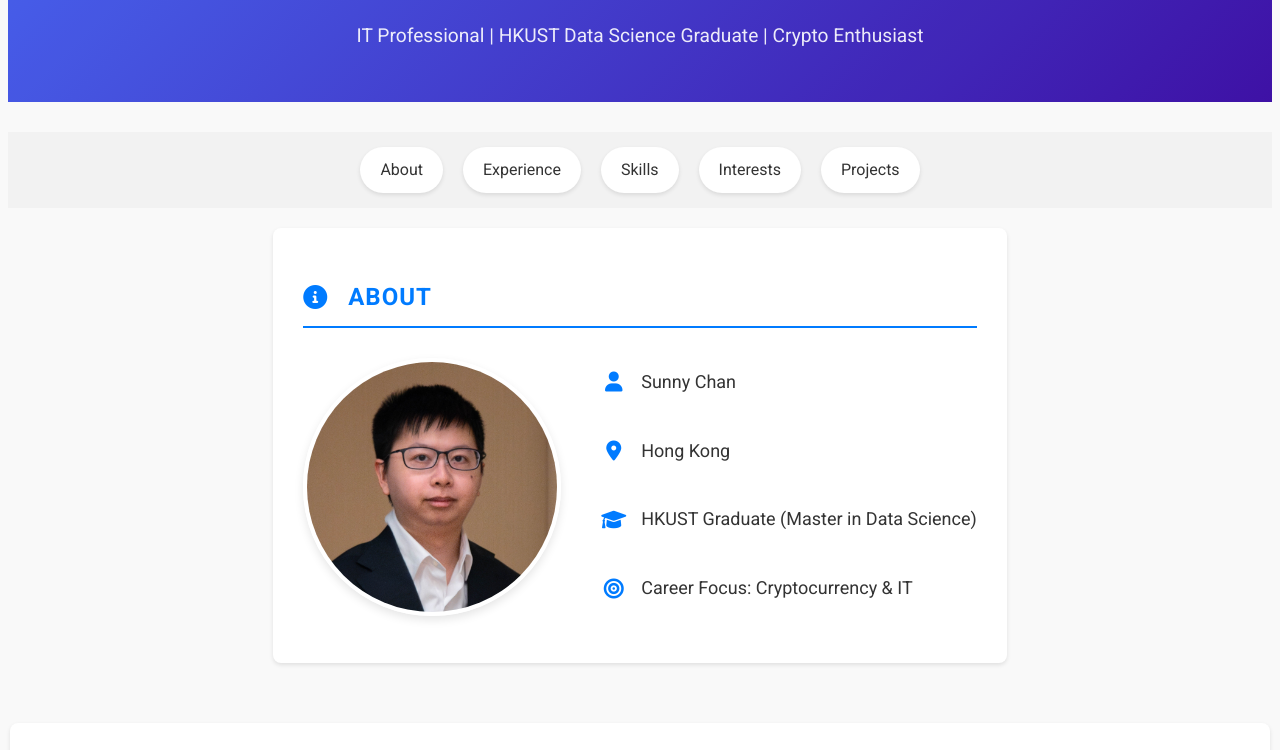
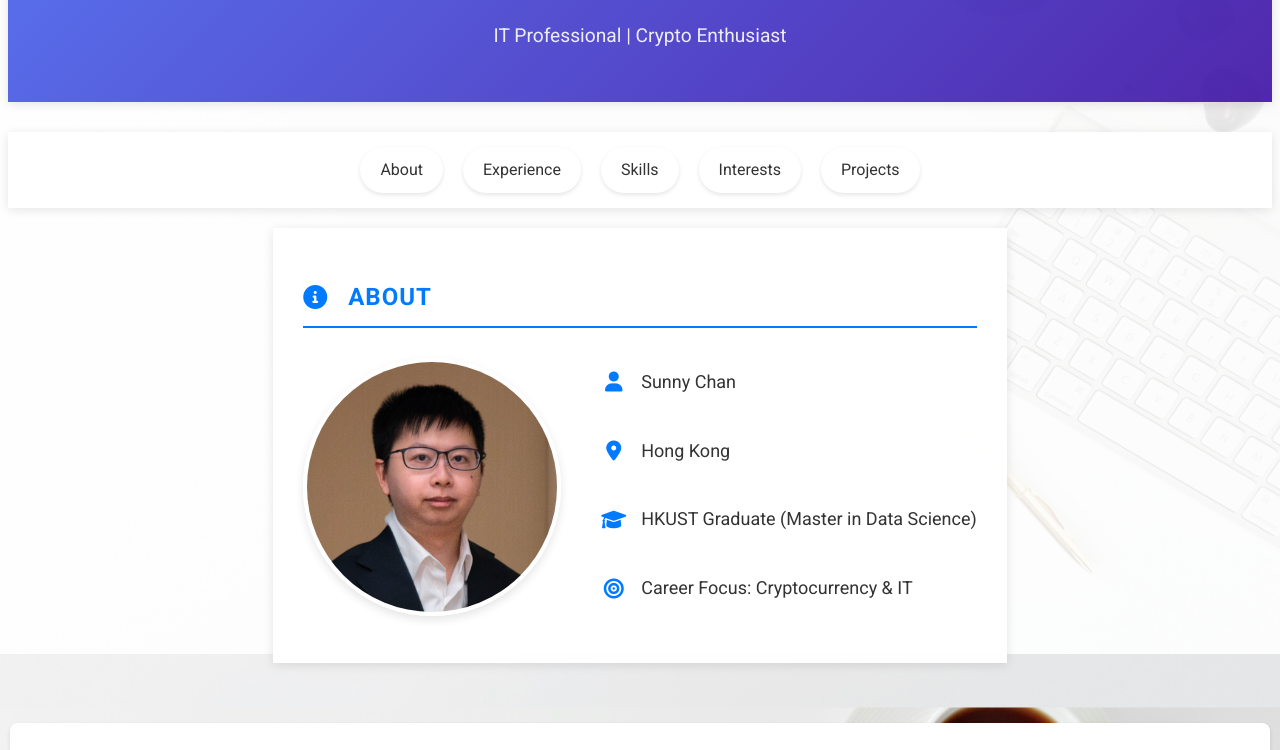
Before and after one commit to Suddy-Chan/Suddy-Chan.github.io, a plain HTML site: page index.html in a window 1280 px wide. Shown: the part 146-896 px from the top of the page. Drawn offline with Linux system fonts and the light colour scheme.

Commit message:
Add background image

```diff
--- a/index.html
+++ b/index.html
@@ -9,7 +9,7 @@
     <!-- Hero Section -->
     <div class="hero">
         <h1>Sunny Chan</h1>
-        <p class="tagline">IT Professional | HKUST Data Science Graduate | Crypto Enthusiast</p>
+        <p class="tagline">IT Professional | Crypto Enthusiast</p>
     </div>
 
     <!-- Navigation -->
@@ -91,9 +91,9 @@
                 <div class="skill-item"><i class="fab fa-aws"></i> AWS</div>
                 <div class="skill-item"><i class="fab fa-react"></i> React</div>
                 <div class="skill-item"><i class="fab fa-node-js"></i> Node.js</div>
-                <div class="skill-item"><i class="fas fa-database"></i> MongoDB</div>
                 <div class="skill-item"><i class="fas fa-brain"></i> TensorFlow</div>
                 <div class="skill-item"><i class="fas fa-fire"></i> PyTorch</div>
+                <div class="skill-item"><i class="fas fa-chart-line"></i> Tableau</div>
             </div>
         </div>
 
@@ -101,7 +101,6 @@
             <h3>Professional Skills</h3>
             <div class="skill-grid">
                 <div class="skill-item"><i class="fas fa-tasks"></i> Project Management</div>
-                <div class="skill-item"><i class="fas fa-users-cog"></i> Team Leadership</div>
                 <div class="skill-item"><i class="fas fa-puzzle-piece"></i> Problem Solving</div>
                 <div class="skill-item"><i class="fas fa-comments"></i> Communication</div>
                 <div class="skill-item"><i class="fas fa-sync"></i> Agile Methodology</div>
@@ -129,6 +128,7 @@
                     <div class="interest-item"><i class="fas fa-coins"></i> Crypto Trading</div>
                     <div class="interest-item"><i class="fas fa-table-tennis"></i> Table Tennis</div>
                     <div class="interest-item"><i class="fas fa-music"></i> Music</div>
+                    <div class="interest-item"><i class="fas fa-gamepad"></i> Video Games</div>
                 </div>
             </div>
         </div>
--- a/styles.css
+++ b/styles.css
@@ -4,9 +4,36 @@
 /* Global Styles */
 body {
     font-family: 'Roboto', Arial, sans-serif;
-    background-color: #f9f9f9;
     color: #333;
     line-height: 1.6;
+    background-image: url('images/background.jpg');
+    background-size: cover;
+    background-attachment: fixed;
+    background-position: center;
+    position: relative;
+}
+
+/* Add an overlay to ensure text remains readable */
+body::before {
+    content: '';
+    position: fixed;
+    top: 0;
+    left: 0;
+    width: 100%;
+    height: 100%;
+    background-color: rgba(255, 255, 255, 0.9); /* White overlay with 90% opacity */
+    z-index: -1;
+}
+
+/* Ensure all sections have proper background for readability */
+.hero, .info, .exp, .skills, .interests, .projects, .nav, .footer {
+    background-color: rgba(255, 255, 255, 0.95); /* Slightly transparent white */
+    box-shadow: 0 2px 10px rgba(0,0,0,0.1);
+}
+
+/* Hero section needs special treatment */
+.hero {
+    background: linear-gradient(135deg, rgba(67, 97, 238, 0.9), rgba(58, 12, 163, 0.9));
 }
 
 /* Header Styles */
@@ -19,7 +46,6 @@ h1 {
     position: relative;
     height: 30vh;
     min-height: 200px;
-    background: linear-gradient(135deg, #4361ee, #3a0ca3);
     color: white;
     display: flex;
     flex-direction: column;
@@ -58,7 +84,6 @@ h1 {
 
 /* Navigation Styles */
 .nav {
-    background-color: #f2f2f2;
     overflow: hidden;
     padding: 15px 0;
     margin-bottom: 20px;
@@ -106,9 +131,6 @@ h1 {
     max-width: 1000px;
     margin: 0 auto 40px auto;
     padding: 30px;
-    background-color: white;
-    border-radius: 8px;
-    box-shadow: 0 2px 4px rgba(0,0,0,0.1);
 }
 
 .info h2 {
@@ -347,10 +369,6 @@ button:hover {
 
 /* Skills Section Styles */
 .skills {
-    background-color: #ffffff;
-    border-radius: 8px;
-    box-shadow: 0 2px 4px rgba(0,0,0,0.1);
-    padding: 20px;
     margin-bottom: 20px;
     margin-left: 30px;
     margin-right: 30px;
@@ -543,7 +561,6 @@ button:hover {
 .skills, .interests {
     background-color: white;
     border-radius: 12px;
-    box-shadow: 0 2px 10px rgba(0,0,0,0.1);
     padding: 30px;
 }
 
```
Also changed, not shown: images/background.jpg (added).
